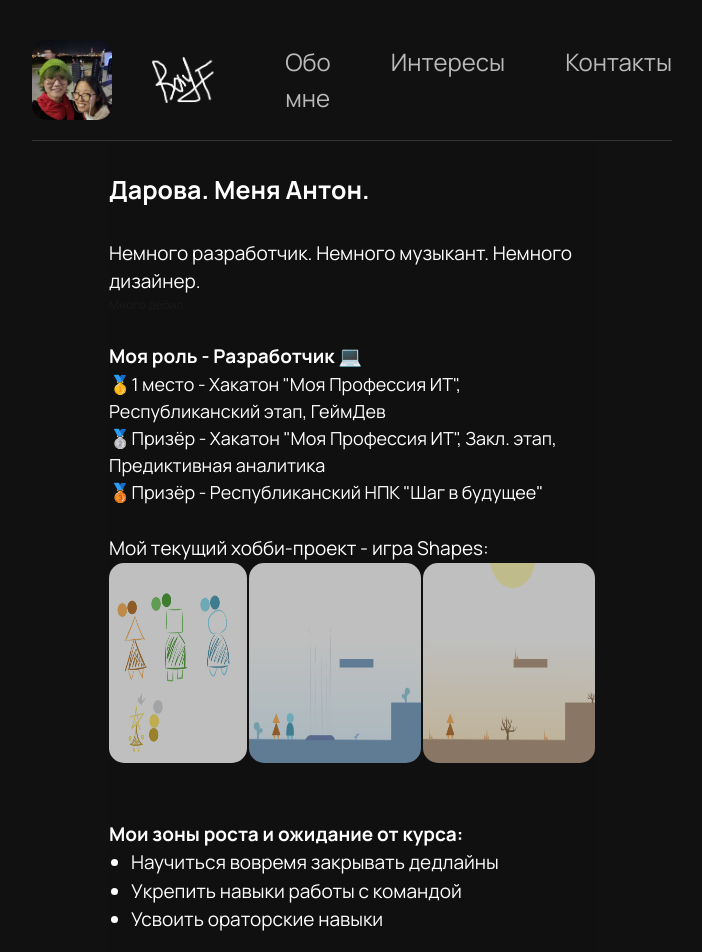
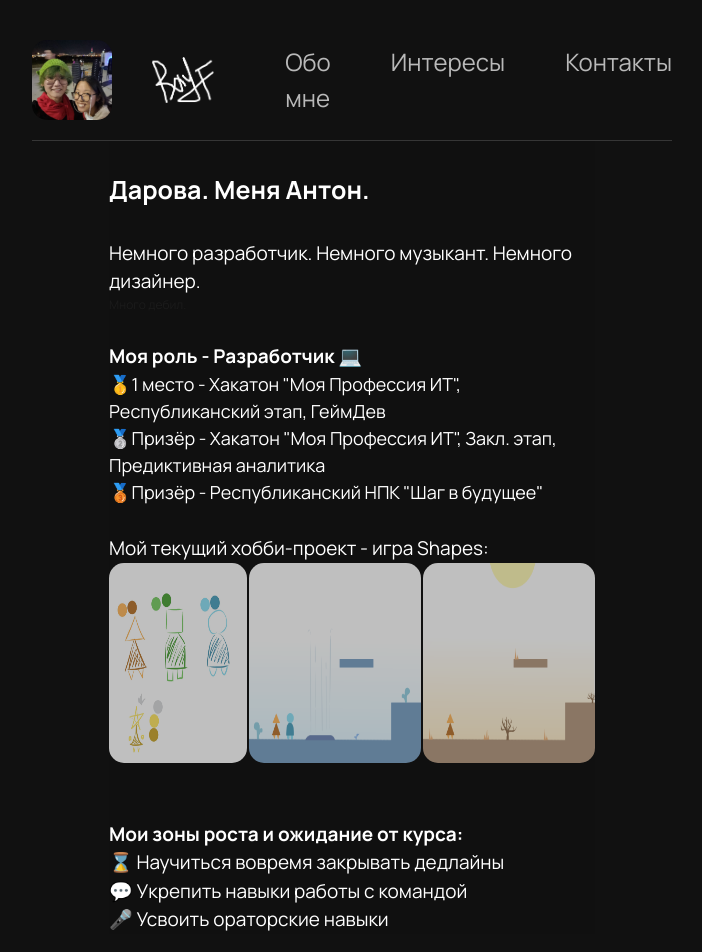
Before and after one commit to tonyrayf/rayf-personal-site, a Next.js app: page / in a window 1280 px wide. Shown: the top 952 px of the page, without its empty margins (288-990 px from the left). Built offline with nearby package versions, Linux system fonts and the light colour scheme.

Commit message:
small changes

```diff
--- a/app/components/Main.tsx
+++ b/app/components/Main.tsx
@@ -27,10 +27,10 @@ export default function Main() {
             <br /><br />
 
             <div style={{fontWeight: "bold"}}>Мои зоны роста и ожидание от курса:</div>
-            <ul className={styles.list}>
-                <li>Научиться вовремя закрывать дедлайны</li>
-                <li>Укрепить навыки работы с командой</li>
-                <li>Усвоить ораторские навыки</li>
+            <ul>
+                <li>⌛ Научиться вовремя закрывать дедлайны</li>
+                <li>💬 Укрепить навыки работы с командой</li>
+                <li>🎤 Усвоить ораторские навыки</li>
             </ul>
         </div>
     );
--- a/app/styles/Main.module.css
+++ b/app/styles/Main.module.css
@@ -1,11 +1,9 @@
 .images {
-    display: flex;
-    flex-direction: row;
-    gap: 2px;
+  display: flex;
+  flex-direction: row;
+  gap: 2px;
 }
 
 .list {
-  margin-left: 22px;
   padding-bottom: 30px;
-  list-style-type: disc;
 }
```
